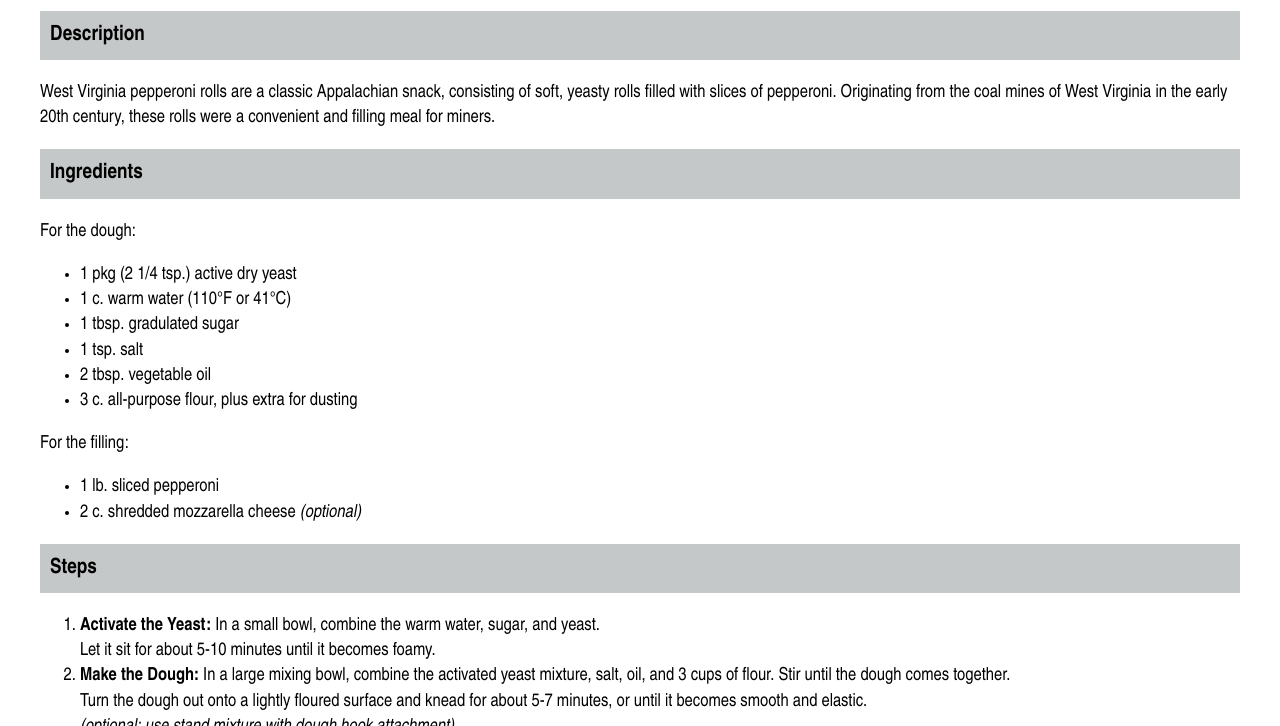
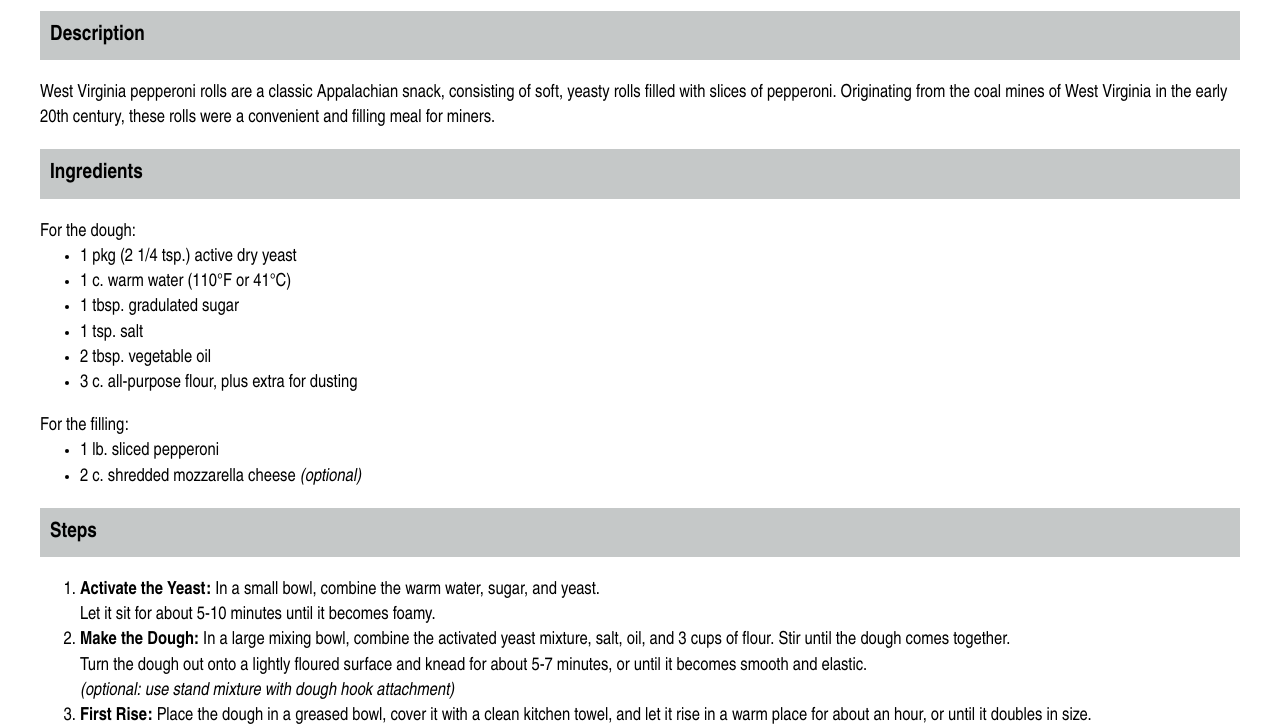
Before and after one commit to nwills1/odin-recipes, a plain HTML site: page recipes/pepperoni-rolls.html in a window 1280 px wide. Shown: the part 597-1323 px from the top of the page. Drawn offline with Linux system fonts and the light colour scheme.

Commit message:
remove spacing between lists

```diff
--- a/css/styles.css
+++ b/css/styles.css
@@ -30,6 +30,16 @@ h3 {
     margin-top: 5px;
 }
 
+.ingredients {
+    margin-bottom: 0px;
+    padding-bottom: 0px;
+}
+
+ul {
+    margin-top: 0px;
+    padding-top: 0px;
+}
+
 a {
     text-decoration: none;
     font-size: 22px;
--- a/recipes/pepperoni-rolls.html
+++ b/recipes/pepperoni-rolls.html
@@ -18,7 +18,7 @@
         Originating from the coal mines of West Virginia in the early 20th century, these rolls were a convenient and filling meal for miners.</p>
     <h3>Ingredients</h3>
 
-    <p>For the dough:</p>
+  <p class="ingredients">For the dough:</p>
       <ul>
         <li>1 pkg (2 1/4 tsp.) active dry yeast</li>
         <li>1 c. warm water (110&deg;F or 41&deg;C)</li>
@@ -27,11 +27,12 @@
         <li>2 tbsp. vegetable oil</li>
         <li>3 c. all-purpose flour, plus extra for dusting</li>
       </ul>
-    <p>For the filling:</p>
+   <p class="ingredients">For the filling:</p>
       <ul>
         <li>1 lb. sliced pepperoni</li>
         <li>2 c. shredded mozzarella cheese <em>(optional)</em></li>
       </ul>
+  </div>
 
     <h3>Steps</h3>
 
```
Also changed, not shown: recipes/sourdough-buckwht-cakes.html (+1 -1 lines).
